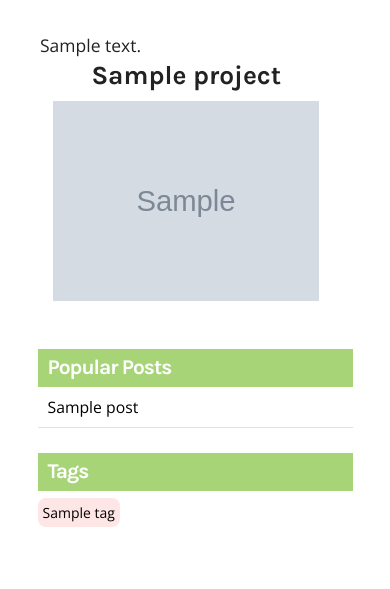
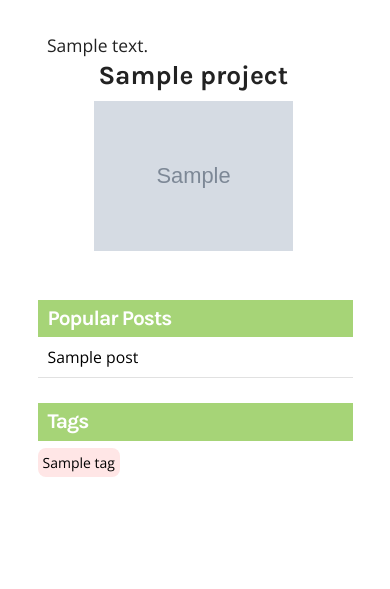
Before and after one commit to djleedke/code-deejay, a Django app: template blog/templates/blog/portfolio.html in a window 390 px wide. Shown: the part 45-634 px from the top of the page. Run offline with Django 3.2, Linux system fonts and the light colour scheme; the template is opened without the code that fills it: most values are stand-ins (such as "Sample title", 1, 10 or a date in 2020); grey boxes marked "Sample" are stand-in pictures.

Commit message:
CSS updates and refactor

```diff
--- a/blog/static/blog/blog.css
+++ b/blog/static/blog/blog.css
@@ -27,14 +27,28 @@ body {
     max-width: 1280px;
 }
 
+.main {
+    display: inline-block;
+    text-align: left;
+    width:70%;
+    margin-left:2%;
+}
 
 /*---------- Buttons ---------- */
 
 input[type=submit] {
-    background-color:  #99ce64;
+    background-color: #99ce64;
     color:white;
     border-color:transparent;
-    font-family: 'Karla', sans-serif;
+    font-family: 'Open Sans', sans-serif;
+    font-size:.8em;
+    text-transform:none;
+    border:none;
+}
+
+input[type=submit]:hover {
+    color:white;
+    background-color:#b3da8b;
 }
 
 /* ---------- Navbar ---------- */
@@ -329,6 +325,7 @@ nav li:hover {
     display: inline-block;
     text-align: left;
     width:70%;
+    margin-left:2%;
 }
 
 .project-card {
@@ -337,6 +334,9 @@ nav li:hover {
     margin-bottom:40px;
     padding:0px;
     position:relative;
+    display:inline-block;
+    width:20%;
+    margin-right:4%;
 }
 
 .project-card-title {
@@ -559,7 +547,32 @@ footer {
 }
 
 /*---------- Media Queries ----------*/
-@media only screen and (max-width: 750px){
+
+@media only screen and (max-width: 1000px){
+
+    .post-card img {
+        display:none;
+    }
+
+    .post-preview {
+        width:100%;
+    }
+
+    .project-card {
+        margin-left: 20%;
+        margin-right:20%;
+        display:block;
+        width:60%;
+    }
+}
+
+@media only screen and (max-width: 800px){
+
+    /*---------- Main ----------*/
+
+    .main {
+        width:95%;
+    }
 
     /*---------- Navbar ----------*/
     .main-header{
@@ -652,12 +650,7 @@ footer {
     }
 
     #project-list {
-        width:95%;
-    }
-
-    .project-card {
-        padding-left: 10%;
-        padding-right:10%;
+        width:100%;
     }
 
     .project-card-title {
--- a/blog/templates/blog/about.html
+++ b/blog/templates/blog/about.html
@@ -5,8 +5,7 @@
 {% endblock %}
 {% block content %}
 <div id="content" class="container">
-    <div id="about">
-        <div class="row">
+    <div class="main">
         <div id="about-card">
             {% if photo %}
                 <img id="user-image" src="/media/{{photo.image.name}}">
@@ -20,7 +19,6 @@
             {% endif %}
         </div>
     </div>
-    </div>
     <!-- Sidebar -->
     {% include "blog/sidebar.html" %}
 </div>
--- a/blog/templates/blog/contact.html
+++ b/blog/templates/blog/contact.html
@@ -4,8 +4,7 @@
 {% endblock %}
 {% block content %}
 <div id="content" class="container">
-    <div class="row">
-        <div id="contact-me">
+    <div class="main">
         <div id="contact-card">
             <form id="contact-form" action="/contact/" method="post">
                 {% if content %}
@@ -36,5 +35,4 @@
     <!-- Sidebar -->
     {% include "blog/sidebar.html" %}
 </div>
-</div>
 {% endblock %}
--- a/blog/templates/blog/index.html
+++ b/blog/templates/blog/index.html
@@ -10,7 +10,7 @@
 {% block content %}
 <div id="content" class="container">
 <!-- Blog Posts -->
-    <div id="blog-posts">
+    <div class="main">
         {% for post in posts %}
             {% if post.status == 1 %}
                 <div class="post-card">
--- a/blog/templates/blog/portfolio.html
+++ b/blog/templates/blog/portfolio.html
@@ -5,28 +5,23 @@
 {% block content %}
 <div id="content" class="container">
     <!-- Projects -->
-    <div id="project-list">
+    <div class="main">
         {% if content %}
             <div id="portfolio-description">{{ content.content | safe }}</div>
         {% else %}
             <div id="portfolio-description"><p>Portfolio content here.</p>></div>
         {% endif %}
-        <div class="row">
+
         {% for project in projects %}
-            <div class="three columns project-card">
-                <div class="project-card-title">{{ project.title }}</div>
-                {% if project.image %}<img src="{{ project.image.url }}">{% endif %}
-                <div class="project-popup">
-                    <a href="{{ project.project_url }}" target="_blank" class="popup-link-left">Site</a>
-                    <a href="{{ project.github_url }}" target="_blank" class="popup-link-right">Github</a>
-                </div>
+        <div class="project-card">
+            <div class="project-card-title">{{ project.title }}</div>
+            {% if project.image %}<img src="{{ project.image.url }}">{% endif %}
+            <div class="project-popup">
+                <a href="{{ project.project_url }}" target="_blank" class="popup-link-left">Site</a>
+                <a href="{{ project.github_url }}" target="_blank" class="popup-link-right">Github</a>
             </div>
-            {% if forloop.counter|divisibleby:4 %}
         </div>
-        <div class="row">
-            {% endif %}
         {% endfor %}
-        </div>
     </div>
     <!-- Sidebar -->
     {% include "blog/sidebar.html" %}
--- a/blog/templates/blog/post_detail.html
+++ b/blog/templates/blog/post_detail.html
@@ -5,8 +5,7 @@
 {% block content %}
 <div id="content" class="container">
     <!-- Post Detail -->
-    <div class="row">
-        <div id="post-detail">
+    <div class="main">
         <div class="post-detail-card">
             <h1 class="post-detail-title">{{post.title}}</h1>
             <div class="post-detail-info">By {{post.author.first_name}} {{post.author.last_name}} on {{post.created_on.date}}</div>
@@ -19,5 +18,4 @@
     <!-- Sidebar -->
     {% include "blog/sidebar.html" %}
 </div>
-</div>
 {% endblock %}
```
Also changed, not shown: other parts of blog/static/blog/blog.css (+23 -77 lines). Lines whose indentation alone changed are shown as unchanged.
